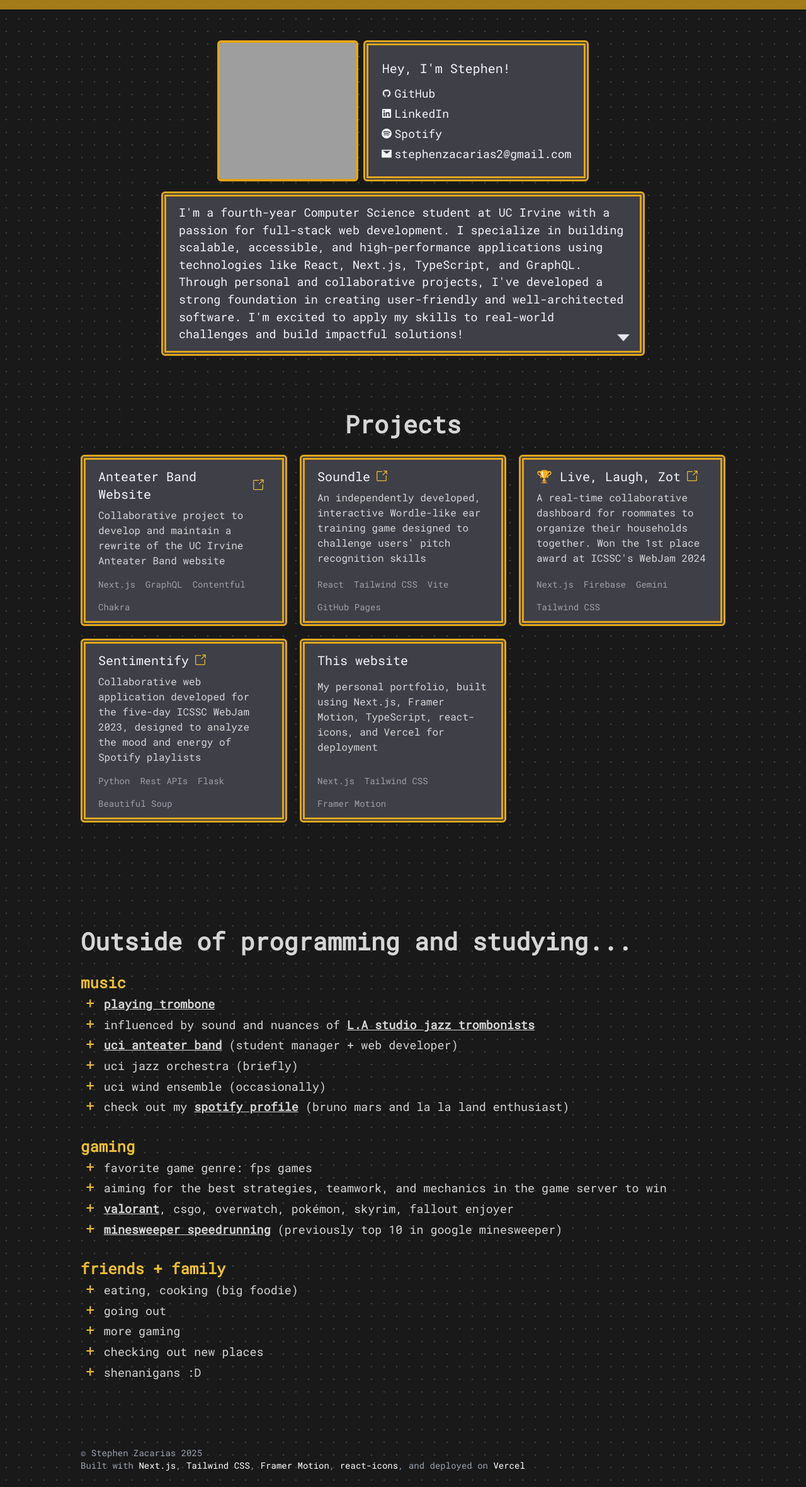
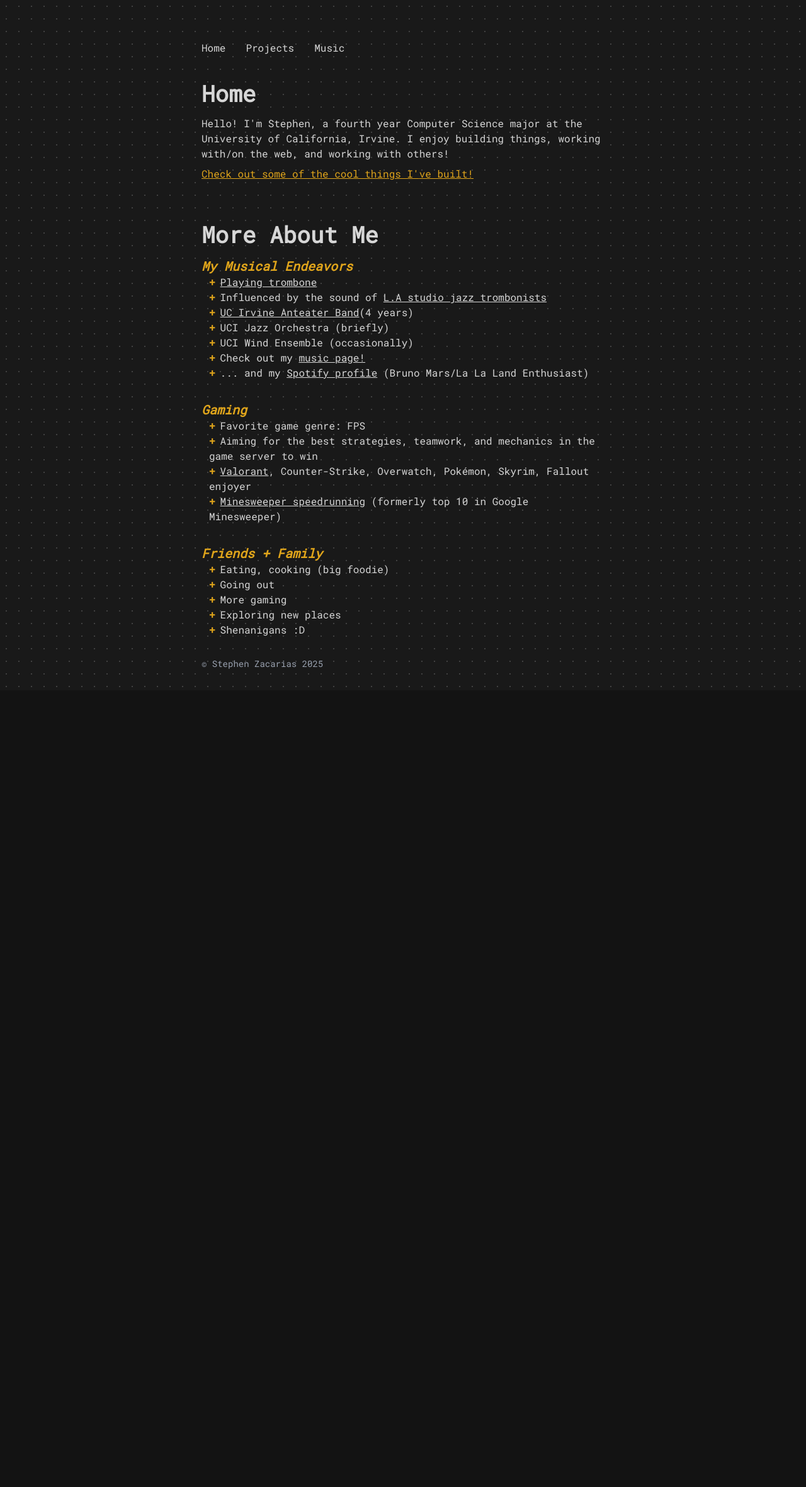
Before and after one commit to stephenzac/stephen-zacarias, a Next.js app: page / in a window 1280 px wide. Shown: the whole page at 63% size. After the commit the page ends 1096 px from the top, so only its background shows below. Built offline with nearby package versions, Linux system fonts and the light colour scheme; grey boxes are pictures that could not be loaded.

Commit message:
create home page

```diff
--- a/src/app/layout.tsx
+++ b/src/app/layout.tsx
@@ -3,6 +3,8 @@ import { Roboto_Mono } from 'next/font/google';
 import './globals.css';
 import { TopScrollBar } from '../components/app/top-scroll-bar';
 import { MainContainer } from '@/components/app/main-container';
+import { NavBar } from '@/components/app/nav-bar';
+import { Footer } from '@/components/app/footer';
 
 const robotoMono = Roboto_Mono({ weight: '400', subsets: ['latin'] });
 
@@ -20,9 +22,11 @@ export default function RootLayout({
     <html lang='en'>
       <body className={robotoMono.className} suppressHydrationWarning={true}>
         <div className='flex justify-center'>
-          <TopScrollBar />
-
-          <MainContainer>{children}</MainContainer>
+          <MainContainer>
+            <NavBar />
+            {children}
+            <Footer />
+          </MainContainer>
         </div>
       </body>
     </html>
--- /dev/null
+++ b/src/app/music/page.tsx
@@ -0,0 +1,9 @@
+import { SectionHeader } from '@/components/app/section-header';
+
+export default function Music() {
+  return (
+    <main className='w-full'>
+      <SectionHeader>Music</SectionHeader>
+    </main>
+  );
+}
--- a/src/app/page.tsx
+++ b/src/app/page.tsx
@@ -1,16 +1,138 @@
-import { Projects } from '@/components/projects/projects';
-import { About } from '@/components/about/about';
-import { Interests } from '@/components/interests/interests';
+import { SectionHeader } from '@/components/app/section-header';
+import { InterestsSection } from '@/components/interests-section';
+import { InterestsSectionHeader } from '@/components/interests-section-header';
+import { InterestsListElement } from '@/components/interests/interests-list-element';
+import Link from 'next/link';
 
 export default function Home() {
   return (
-    <main className='flex flex-col items-center h-auto w-auto pb-4'>
-      <About />
+    <main className='w-full pt-10'>
+      <section className='mb-16'>
+        <SectionHeader>Home</SectionHeader>
+        <p className='mb-2'>
+          Hello! I{`'`}m Stephen, a fourth year Computer Science major at the
+          University of California, Irvine. I enjoy building things, working
+          with/on the web, and working with others!
+        </p>
+        <Link className='underline text-accent' href='/projects'>
+          Check out some of the cool things I{`'`}ve built!
+        </Link>
+      </section>
 
-      <div className='mb-8 lg:mb-20' />
+      <section>
+        <SectionHeader>More About Me</SectionHeader>
 
-      <Projects />
-      <Interests />
+        <InterestsSection>
+          <InterestsSectionHeader>My Musical Endeavors</InterestsSectionHeader>
+          <ul className='md:pl-3'>
+            <InterestsListElement>
+              <a
+                href='https://www.youtube.com/watch?v=PM5NgQcdWqM'
+                target='_blank'
+                rel='noreferrer'
+                className='underline'
+              >
+                Playing trombone
+              </a>
+            </InterestsListElement>
+            <InterestsListElement>
+              Influenced by the sound of{' '}
+              <a
+                href='https://www.youtube.com/watch?v=Ic0FsCs-R6Y'
+                target='_blank'
+                rel='noreferrer'
+                className='underline'
+              >
+                L.A studio jazz trombonists
+              </a>
+            </InterestsListElement>
+            <InterestsListElement>
+              <a
+                href='https://uciband.com'
+                target='_blank'
+                rel='noreferrer'
+                className='underline'
+              >
+                UC Irvine Anteater Band
+              </a>
+              (4 years)
+            </InterestsListElement>
+            <InterestsListElement>
+              UCI Jazz Orchestra (briefly)
+            </InterestsListElement>
+
+            <InterestsListElement>
+              UCI Wind Ensemble (occasionally)
+            </InterestsListElement>
+            <InterestsListElement>
+              Check out my{' '}
+              <Link href='/music' className='underline'>
+                music page!
+              </Link>
+            </InterestsListElement>
+            <InterestsListElement>
+              ... and my{' '}
+              <a
+                href='https://open.spotify.com/user/cheesehugger1'
+                target='_blank'
+                rel='noreferrer'
+                className='underline'
+              >
+                Spotify profile
+              </a>{' '}
+              (Bruno Mars/La La Land Enthusiast)
+            </InterestsListElement>
+          </ul>
+        </InterestsSection>
+
+        <InterestsSection>
+          <InterestsSectionHeader>Gaming</InterestsSectionHeader>
+          <ul className='md:pl-3'>
+            <InterestsListElement>
+              Favorite game genre: FPS
+            </InterestsListElement>
+            <InterestsListElement>
+              Aiming for the best strategies, teamwork, and mechanics in the
+              game server to win
+            </InterestsListElement>
+            <InterestsListElement>
+              <a
+                href='https://www.youtube.com/watch?v=I_DsR2mZsK0'
+                target='_blank'
+                rel='noreferrer'
+                className='underline'
+              >
+                Valorant
+              </a>
+              , Counter-Strike, Overwatch, Pokémon, Skyrim, Fallout enjoyer
+            </InterestsListElement>
+            <InterestsListElement>
+              <a
+                href='https://www.youtube.com/watch?v=5HOU8SykHzg'
+                target='_blank'
+                rel='noreferrer'
+                className='underline'
+              >
+                Minesweeper speedrunning
+              </a>{' '}
+              (formerly top 10 in Google Minesweeper)
+            </InterestsListElement>
+          </ul>
+        </InterestsSection>
+
+        <InterestsSection>
+          <InterestsSectionHeader>Friends + Family</InterestsSectionHeader>
+          <ul className='md:pl-3'>
+            <InterestsListElement>
+              Eating, cooking (big foodie)
+            </InterestsListElement>
+            <InterestsListElement>Going out</InterestsListElement>
+            <InterestsListElement>More gaming</InterestsListElement>
+            <InterestsListElement>Exploring new places</InterestsListElement>
+            <InterestsListElement>Shenanigans :D</InterestsListElement>
+          </ul>
+        </InterestsSection>
+      </section>
     </main>
   );
 }
--- /dev/null
+++ b/src/app/projects/page.tsx
@@ -0,0 +1,9 @@
+import { SectionHeader } from '@/components/app/section-header';
+
+export default function Projects() {
+  return (
+    <main className='w-full'>
+      <SectionHeader>Projects</SectionHeader>
+    </main>
+  );
+}
--- a/src/components/app/footer.tsx
+++ b/src/components/app/footer.tsx
@@ -1,62 +1,5 @@
 export const Footer: React.FC = () => (
   <footer className='flex flex-col items-start w-full text-sm text-balance text-gray-400'>
     <p>&copy; Stephen Zacarias 2025</p>
-    <p>
-      Built with{' '}
-      <span className='text-white'>
-        <a
-          href='https://nextjs.org/'
-          target='_blank'
-          rel='noreferrer noopener'
-          className='link-hover'
-        >
-          Next.js
-        </a>
-      </span>
-      ,{' '}
-      <span className='text-white'>
-        <a
-          href='https://tailwindcss.com/'
-          target='_blank'
-          rel='noreferrer noopener'
-          className='link-hover'
-        >
-          Tailwind CSS
-        </a>
-      </span>
-      ,{' '}
-      <span className='text-white'>
-        <a
-          href='https://www.framer.com/motion/'
-          target='_blank'
-          rel='noreferrer noopener'
-          className='link-hover'
-        >
-          Framer Motion
-        </a>
-      </span>
-      ,{' '}
-      <span className='text-white'>
-        <a
-          href='https://react-icons.github.io/react-icons/'
-          target='_blank'
-          rel='noreferrer noopener'
-          className='link-hover'
-        >
-          react-icons
-        </a>
-      </span>
-      , and deployed on{' '}
-      <span className='text-white'>
-        <a
-          href='https://vercel.com/home'
-          target='_blank'
-          rel='noreferrer noopener'
-          className='link-hover'
-        >
-          Vercel
-        </a>
-      </span>
-    </p>
   </footer>
 );
--- a/src/components/app/main-container.tsx
+++ b/src/components/app/main-container.tsx
@@ -3,5 +3,7 @@ interface MainContainerProps {
 }
 
 export const MainContainer: React.FC<MainContainerProps> = ({ children }) => (
-  <div className='w-10/12 lg:w-4/5 pt-12 lg:pt-16 pb-2'>{children}</div>
+  <div className='w-11/12 md:w-4/5 lg:w-3/6 pt-12 lg:pt-16 pb-8'>
+    {children}
+  </div>
 );
--- /dev/null
+++ b/src/components/app/nav-bar.tsx
@@ -0,0 +1,24 @@
+import Link from 'next/link';
+
+interface NavLink {
+  linkText: string;
+  href: string;
+}
+
+const links: NavLink[] = [
+  { linkText: 'Home', href: '/' },
+  { linkText: 'Projects', href: '/projects' },
+  { linkText: 'Music', href: '/music' },
+];
+
+export const NavBar: React.FC = () => {
+  return (
+    <nav className='flex gap-8'>
+      {links.map((link) => (
+        <Link key={link.href} href={link.href}>
+          {link.linkText}
+        </Link>
+      ))}
+    </nav>
+  );
+};
--- a/src/components/app/section-header.tsx
+++ b/src/components/app/section-header.tsx
@@ -2,10 +2,6 @@ interface SectionHeaderProps {
   children?: React.ReactNode;
 }
 
-export const InterestsSectionHeader: React.FC<SectionHeaderProps> = ({
-  children,
-}) => (
-  <h1 className='text-xl font-extrabold md:text-2xl text-lighter-accent'>
-    {children}
-  </h1>
+export const SectionHeader: React.FC<SectionHeaderProps> = ({ children }) => (
+  <h1 className='text-3xl font-extrabold md:text-4xl mb-4'>{children}</h1>
 );
--- /dev/null
+++ b/src/components/interests-section-header.tsx
@@ -0,0 +1,7 @@
+interface InterestsSectionHeaderProps {
+  children: React.ReactNode;
+}
+
+export const InterestsSectionHeader: React.FC<InterestsSectionHeaderProps> = ({
+  children,
+}) => <h3 className='text-xl text-accent font-bold italic'>{children}</h3>;
--- /dev/null
+++ b/src/components/interests-section.tsx
@@ -0,0 +1,7 @@
+interface InterestsSectionProps {
+  children: React.ReactNode;
+}
+
+export const InterestsSection: React.FC<InterestsSectionProps> = ({
+  children,
+}) => <div className='mb-8'>{children}</div>;
--- a/src/components/interests/interests-list-element.tsx
+++ b/src/components/interests/interests-list-element.tsx
@@ -1,5 +1,3 @@
-import { ListPlus } from './list-plus';
-
 interface InterestsListElementProps {
   children?: React.ReactNode;
 }
@@ -8,6 +6,7 @@ export const InterestsListElement: React.FC<InterestsListElementProps> = ({
   children,
 }) => (
   <li>
-    <ListPlus /> {children}
+    <span className='text-accent mr-2 font-extrabold'>+</span>
+    {children}
   </li>
 );
--- a/src/components/interests/list-plus.tsx
+++ /dev/null
@@ -1,3 +0,0 @@
-export const ListPlus: React.FC = () => (
-  <span className='text-lighter-accent lg:ml-2 text-base lg:text-2xl'>+ </span>
-);
```
